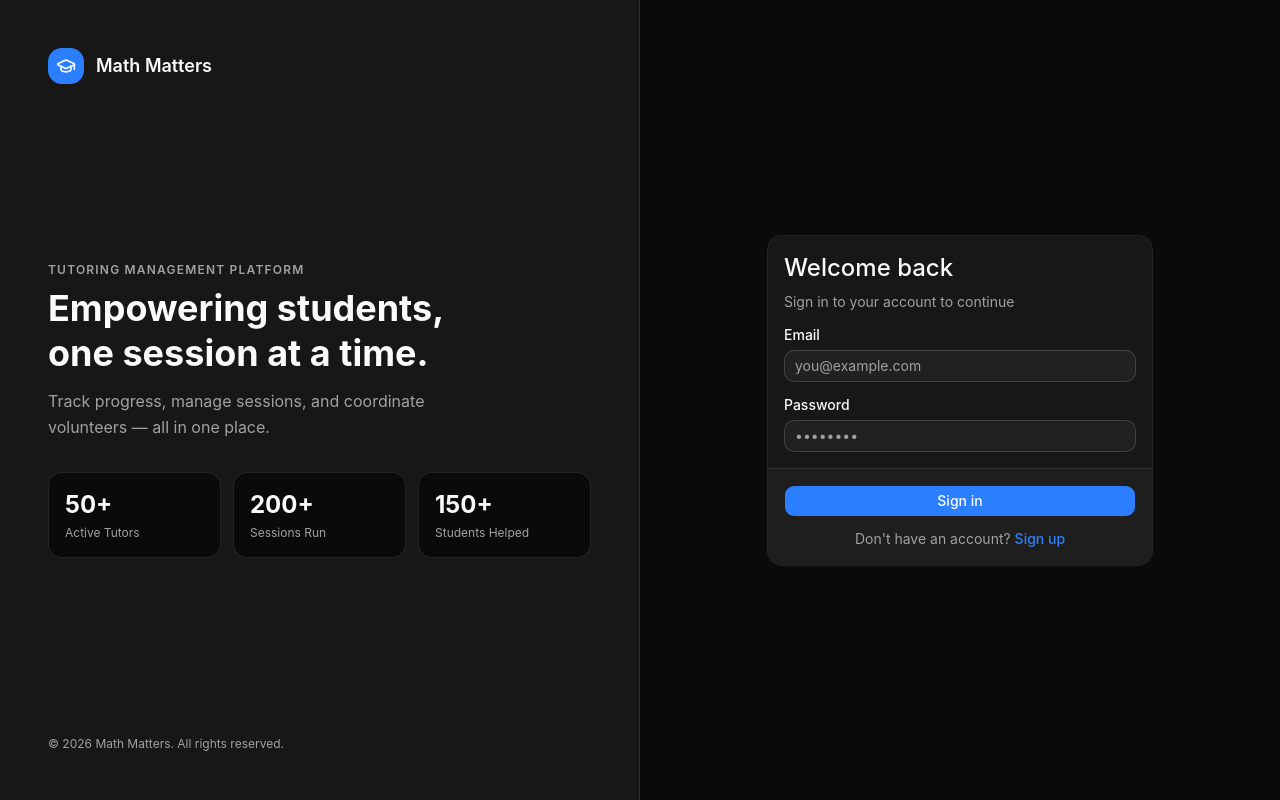
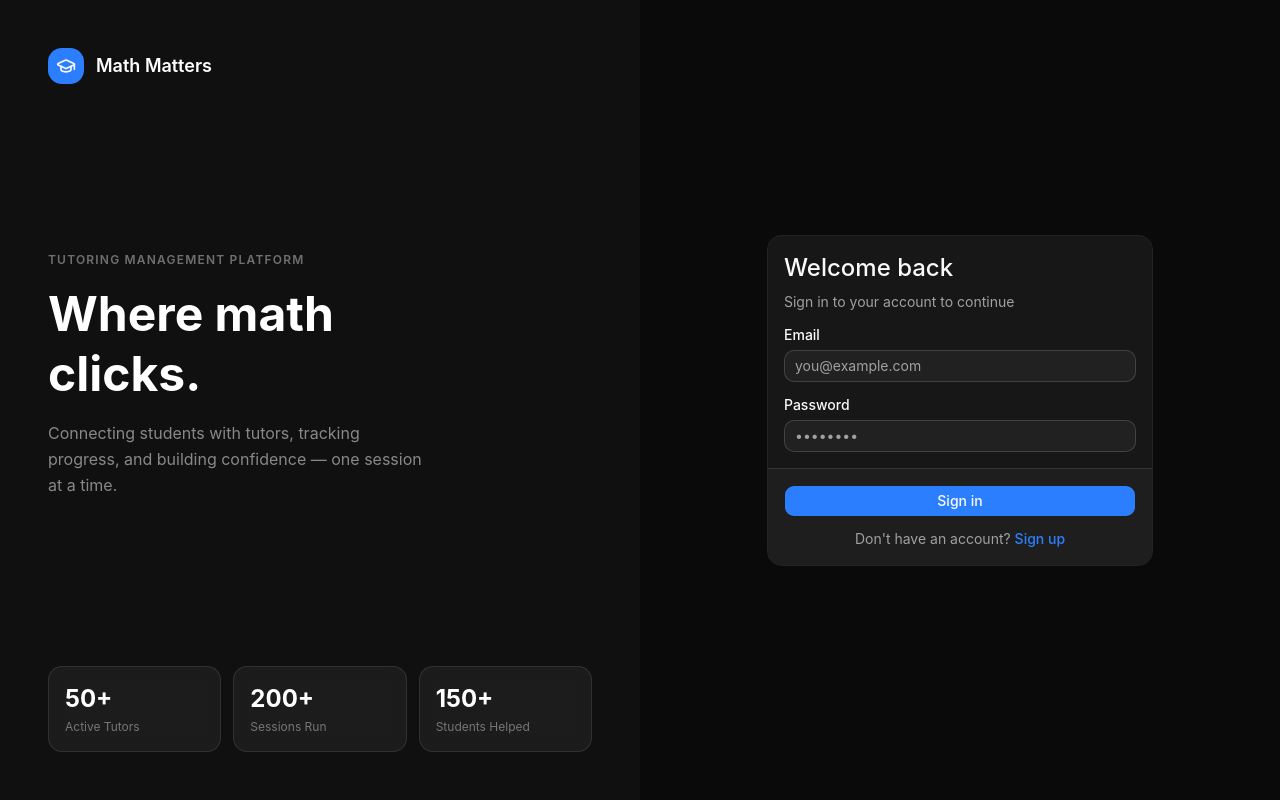
Before and after one commit to TangoGone/math-matters-app, a Next.js app: page /auth/login in a window 1280 px wide. Built offline with nearby package versions, Linux system fonts and the light colour scheme; no server answers.

Commit message:
animated math symbols on signup page

```diff
--- a/app/auth/login/page.tsx
+++ b/app/auth/login/page.tsx
@@ -10,6 +10,29 @@ import { Card, CardContent, CardDescription, CardFooter, CardHeader, CardTitle }
 import { Loader2, GraduationCap } from "lucide-react"
 
 export const dynamic = 'force-dynamic'
+
+const MATH_SYMBOLS = [
+  { symbol: "∫", x: 8, y: 15, size: 48, duration: 18, delay: 0 },
+  { symbol: "π", x: 20, y: 70, size: 36, duration: 22, delay: 2 },
+  { symbol: "∑", x: 55, y: 20, size: 42, duration: 20, delay: 4 },
+  { symbol: "√", x: 75, y: 60, size: 38, duration: 25, delay: 1 },
+  { symbol: "x²", x: 40, y: 45, size: 30, duration: 17, delay: 6 },
+  { symbol: "∞", x: 85, y: 30, size: 44, duration: 23, delay: 3 },
+  { symbol: "θ", x: 15, y: 88, size: 32, duration: 19, delay: 8 },
+  { symbol: "Δ", x: 65, y: 80, size: 40, duration: 21, delay: 5 },
+  { symbol: "≠", x: 30, y: 35, size: 34, duration: 24, delay: 7 },
+  { symbol: "λ", x: 90, y: 75, size: 36, duration: 16, delay: 2 },
+  { symbol: "±", x: 48, y: 88, size: 38, duration: 20, delay: 9 },
+  { symbol: "∂", x: 72, y: 12, size: 32, duration: 26, delay: 4 },
+  { symbol: "α", x: 5, y: 50, size: 30, duration: 18, delay: 11 },
+  { symbol: "β", x: 35, y: 65, size: 34, duration: 22, delay: 6 },
+  { symbol: "∇", x: 60, y: 45, size: 40, duration: 19, delay: 13 },
+  { symbol: "∈", x: 25, y: 10, size: 28, duration: 23, delay: 3 },
+  { symbol: "∏", x: 80, y: 50, size: 36, duration: 21, delay: 10 },
+  { symbol: "≈", x: 50, y: 5, size: 32, duration: 17, delay: 8 },
+  { symbol: "φ", x: 12, y: 35, size: 38, duration: 25, delay: 1 },
+  { symbol: "ω", x: 42, y: 75, size: 30, duration: 20, delay: 14 },
+]
 
 export default function LoginPage() {
   const router = useRouter()
@@ -62,48 +85,79 @@ export default function LoginPage() {
 
   return (
     <div className="min-h-screen grid lg:grid-cols-2 bg-background">
-      {/* Left branding panel */}
-      <div className="hidden lg:flex flex-col justify-between p-12 bg-card border-r border-border">
-        <div className="flex items-center gap-3">
+      {/* Left panel — animated math background */}
+      <div className="hidden lg:flex relative flex-col justify-between p-12 overflow-hidden bg-[oklch(0.175_0_0)]">
+
+        {/* Animated symbols */}
+        <div className="absolute inset-0 pointer-events-none select-none">
+          <style>{`
+            @keyframes floatDrift {
+              0%   { transform: translateY(0px) translateX(0px) rotate(0deg); opacity: 0; }
+              10%  { opacity: 1; }
+              45%  { transform: translateY(-28px) translateX(12px) rotate(4deg); opacity: 0.18; }
+              55%  { transform: translateY(-32px) translateX(8px) rotate(-2deg); opacity: 0.18; }
+              90%  { opacity: 1; }
+              100% { transform: translateY(0px) translateX(0px) rotate(0deg); opacity: 0; }
+            }
+          `}</style>
+          {MATH_SYMBOLS.map((item, i) => (
+            <span
+              key={i}
+              style={{
+                position: "absolute",
+                left: `${item.x}%`,
+                top: `${item.y}%`,
+                fontSize: `${item.size}px`,
+                animation: `floatDrift ${item.duration}s ease-in-out ${item.delay}s infinite`,
+                color: "white",
+                fontWeight: 300,
+                lineHeight: 1,
+                opacity: 0,
+                userSelect: "none",
+              }}
+            >
+              {item.symbol}
+            </span>
+          ))}
+        </div>
+
+        {/* Logo */}
+        <div className="relative z-10 flex items-center gap-3">
           <div className="w-9 h-9 rounded-xl bg-primary flex items-center justify-center">
             <GraduationCap className="w-5 h-5 text-primary-foreground" />
           </div>
-          <span className="font-semibold text-lg text-foreground">Math Matters</span>
+          <span className="font-semibold text-lg text-white">Math Matters</span>
         </div>
 
-        <div className="space-y-6">
-          <div className="space-y-2">
-            <p className="text-xs font-semibold uppercase tracking-widest text-muted-foreground">
+        {/* Center text */}
+        <div className="relative z-10 space-y-4">
+          <p className="text-xs font-semibold uppercase tracking-widest text-white/40">
             Tutoring Management Platform
           </p>
-            <h2 className="text-4xl font-bold text-foreground leading-tight">
-              Empowering students,<br />one session at a time.
+          <h2 className="text-5xl font-bold text-white leading-tight">
+            Where math<br />clicks.
           </h2>
-            <p className="text-muted-foreground text-base leading-relaxed max-w-sm pt-1">
-              Track progress, manage sessions, and coordinate volunteers — all in one place.
+          <p className="text-white/50 text-base leading-relaxed max-w-sm">
+            Connecting students with tutors, tracking progress, and building confidence — one session at a time.
           </p>
         </div>
 
-          <div className="grid grid-cols-3 gap-3 pt-2">
+        {/* Stats */}
+        <div className="relative z-10 grid grid-cols-3 gap-3">
           {[
             { label: "Active Tutors", value: "50+" },
             { label: "Sessions Run", value: "200+" },
             { label: "Students Helped", value: "150+" },
           ].map((stat) => (
-              <div key={stat.label} className="rounded-xl border border-border bg-background p-4">
-                <p className="text-2xl font-bold text-foreground">{stat.value}</p>
-                <p className="text-muted-foreground text-xs mt-1">{stat.label}</p>
+            <div key={stat.label} className="rounded-xl border border-white/10 bg-white/5 p-4 backdrop-blur-sm">
+              <p className="text-2xl font-bold text-white">{stat.value}</p>
+              <p className="text-white/40 text-xs mt-1">{stat.label}</p>
             </div>
           ))}
         </div>
       </div>
 
-        <p className="text-muted-foreground text-xs">
-          © {new Date().getFullYear()} Math Matters. All rights reserved.
-        </p>
-      </div>
-
-      {/* Right form panel */}
+      {/* Right panel — form */}
       <div className="flex flex-col items-center justify-center px-6 py-12">
         {/* Mobile logo */}
         <div className="flex lg:hidden items-center gap-3 mb-8">
@@ -114,7 +168,7 @@ export default function LoginPage() {
         </div>
 
         <div className="w-full max-w-sm">
-          <Card className="border-border">
+          <Card>
             <CardHeader className="space-y-1">
               <CardTitle className="text-2xl">Welcome back</CardTitle>
               <CardDescription>Sign in to your account to continue</CardDescription>
--- a/app/auth/signup/page.tsx
+++ b/app/auth/signup/page.tsx
@@ -8,9 +8,32 @@ import { Button } from "@/components/ui/button"
 import { Input } from "@/components/ui/input"
 import { Label } from "@/components/ui/label"
 import { Card, CardContent, CardDescription, CardFooter, CardHeader, CardTitle } from "@/components/ui/card"
-import { Loader2, Check } from "lucide-react"
+import { Loader2, GraduationCap, Check } from "lucide-react"
 
 export const dynamic = 'force-dynamic'
+
+const MATH_SYMBOLS = [
+  { symbol: "∫", x: 8, y: 15, size: 48, duration: 18, delay: 0 },
+  { symbol: "π", x: 20, y: 70, size: 36, duration: 22, delay: 2 },
+  { symbol: "∑", x: 55, y: 20, size: 42, duration: 20, delay: 4 },
+  { symbol: "√", x: 75, y: 60, size: 38, duration: 25, delay: 1 },
+  { symbol: "x²", x: 40, y: 45, size: 30, duration: 17, delay: 6 },
+  { symbol: "∞", x: 85, y: 30, size: 44, duration: 23, delay: 3 },
+  { symbol: "θ", x: 15, y: 88, size: 32, duration: 19, delay: 8 },
+  { symbol: "Δ", x: 65, y: 80, size: 40, duration: 21, delay: 5 },
+  { symbol: "≠", x: 30, y: 35, size: 34, duration: 24, delay: 7 },
+  { symbol: "λ", x: 90, y: 75, size: 36, duration: 16, delay: 2 },
+  { symbol: "±", x: 48, y: 88, size: 38, duration: 20, delay: 9 },
+  { symbol: "∂", x: 72, y: 12, size: 32, duration: 26, delay: 4 },
+  { symbol: "α", x: 5, y: 50, size: 30, duration: 18, delay: 11 },
+  { symbol: "β", x: 35, y: 65, size: 34, duration: 22, delay: 6 },
+  { symbol: "∇", x: 60, y: 45, size: 40, duration: 19, delay: 13 },
+  { symbol: "∈", x: 25, y: 10, size: 28, duration: 23, delay: 3 },
+  { symbol: "∏", x: 80, y: 50, size: 36, duration: 21, delay: 10 },
+  { symbol: "≈", x: 50, y: 5, size: 32, duration: 17, delay: 8 },
+  { symbol: "φ", x: 12, y: 35, size: 38, duration: 25, delay: 1 },
+  { symbol: "ω", x: 42, y: 75, size: 30, duration: 20, delay: 14 },
+]
 
 export default function SignupPage() {
   const router = useRouter()
@@ -93,20 +116,121 @@ export default function SignupPage() {
     }
   }
 
+  const currentStepIndex = step === "parent" ? 1 : ["account", "claim", "survey"].indexOf(step)
+
   return (
-    <div className="min-h-screen flex items-center justify-center bg-background px-4">
-      <div className="w-full max-w-sm space-y-6">
-        <div className="flex flex-col items-center gap-2 text-center">
-          <div className="w-10 h-10 rounded-lg bg-primary flex items-center justify-center">
-            <span className="text-primary-foreground font-bold text-sm">M</span>
-          </div>
-          <h1 className="text-xl font-semibold text-foreground">Math Matters</h1>
+    <div className="min-h-screen grid lg:grid-cols-2 bg-background">
+
+      {/* Left panel — animated math background */}
+      <div className="hidden lg:flex relative flex-col justify-between p-12 overflow-hidden bg-[oklch(0.175_0_0)]">
+
+        {/* Animated symbols */}
+        <div className="absolute inset-0 pointer-events-none select-none">
+          <style>{`
+            @keyframes floatDrift {
+              0%   { transform: translateY(0px) translateX(0px) rotate(0deg); opacity: 0; }
+              10%  { opacity: 1; }
+              45%  { transform: translateY(-28px) translateX(12px) rotate(4deg); opacity: 0.18; }
+              55%  { transform: translateY(-32px) translateX(8px) rotate(-2deg); opacity: 0.18; }
+              90%  { opacity: 1; }
+              100% { transform: translateY(0px) translateX(0px) rotate(0deg); opacity: 0; }
+            }
+          `}</style>
+          {MATH_SYMBOLS.map((item, i) => (
+            <span
+              key={i}
+              style={{
+                position: "absolute",
+                left: `${item.x}%`,
+                top: `${item.y}%`,
+                fontSize: `${item.size}px`,
+                animation: `floatDrift ${item.duration}s ease-in-out ${item.delay}s infinite`,
+                color: "white",
+                fontWeight: 300,
+                lineHeight: 1,
+                opacity: 0,
+                userSelect: "none",
+              }}
+            >
+              {item.symbol}
+            </span>
+          ))}
         </div>
 
+        {/* Logo */}
+        <div className="relative z-10 flex items-center gap-3">
+          <div className="w-9 h-9 rounded-xl bg-primary flex items-center justify-center">
+            <GraduationCap className="w-5 h-5 text-primary-foreground" />
+          </div>
+          <span className="font-semibold text-lg text-white">Math Matters</span>
+        </div>
+
+        {/* Center content */}
+        <div className="relative z-10 space-y-8">
+          <div className="space-y-3">
+            <p className="text-xs font-semibold uppercase tracking-widest text-white/40">
+              Getting started
+            </p>
+            <h2 className="text-5xl font-bold text-white leading-tight">
+              Join the Math<br />Matters community.
+            </h2>
+            <p className="text-white/50 text-base leading-relaxed max-w-sm">
+              Create your account, claim your profile, and get started in minutes.
+            </p>
+          </div>
+
+          {/* Step indicators */}
+          <div className="space-y-4">
+            {[
+              { label: "Create your account", desc: "Enter your email and password" },
+              { label: "Claim your profile", desc: "Find your name in the roster" },
+              { label: "Quick survey", desc: "Tell us a bit about yourself" },
+            ].map((item, i) => {
+              const done = i < currentStepIndex
+              const active = i === currentStepIndex
+              return (
+                <div key={i} className="flex items-start gap-4">
+                  <div className={`w-8 h-8 rounded-full flex items-center justify-center text-xs font-bold shrink-0 mt-0.5 border transition-colors ${
+                    done
+                      ? "bg-primary border-primary text-primary-foreground"
+                      : active
+                        ? "border-primary text-primary bg-primary/10"
+                        : "border-white/20 text-white/30"
+                  }`}>
+                    {done ? <Check className="w-4 h-4" /> : i + 1}
+                  </div>
+                  <div>
+                    <p className={`text-sm font-medium ${active ? "text-white" : "text-white/50"}`}>
+                      {item.label}
+                    </p>
+                    <p className="text-white/30 text-xs mt-0.5">{item.desc}</p>
+                  </div>
+                </div>
+              )
+            })}
+          </div>
+        </div>
+
+        <p className="relative z-10 text-white/20 text-xs">
+          © {new Date().getFullYear()} Math Matters. All rights reserved.
+        </p>
+      </div>
+
+      {/* Right form panel */}
+      <div className="flex flex-col items-center justify-center px-6 py-12">
+        {/* Mobile logo */}
+        <div className="flex lg:hidden items-center gap-3 mb-8">
+          <div className="w-9 h-9 rounded-xl bg-primary flex items-center justify-center">
+            <GraduationCap className="w-5 h-5 text-primary-foreground" />
+          </div>
+          <span className="font-semibold text-lg text-foreground">Math Matters</span>
+        </div>
+
+        <div className="w-full max-w-sm">
           {step === "account" && (
             <Card>
-            <CardHeader>
-              <CardTitle>Create account</CardTitle>
+              <CardHeader className="space-y-1">
+                <CardTitle className="text-2xl">Create account</CardTitle>
                 <CardDescription>Enter your details to get started</CardDescription>
               </CardHeader>
 
@@ -121,7 +245,6 @@ export default function SignupPage() {
                     onChange={(e) => setEmail(e.target.value)}
                   />
                 </div>
-
                 <div className="space-y-2">
                   <Label htmlFor="password">Password</Label>
                   <Input
@@ -132,7 +255,6 @@ export default function SignupPage() {
                     onChange={(e) => setPassword(e.target.value)}
                   />
                 </div>
-
                 <div className="space-y-2">
                   <Label htmlFor="confirm-password">Confirm password</Label>
                   <Input
@@ -153,9 +275,7 @@ export default function SignupPage() {
               </CardContent>
 
               <CardFooter className="flex flex-col gap-3">
-              <Button className="w-full" onClick={handleAccountStep}>
-                Continue
-              </Button>
+                <Button className="w-full" onClick={handleAccountStep}>Continue</Button>
                 <p className="text-sm text-center text-muted-foreground">
                   Already have an account?{" "}
                   <a href="/auth/login" className="text-primary hover:underline font-medium">Sign in</a>
@@ -166,8 +286,8 @@ export default function SignupPage() {
 
           {step === "claim" && (
             <Card>
-            <CardHeader>
-              <CardTitle>Claim your profile</CardTitle>
+              <CardHeader className="space-y-1">
+                <CardTitle className="text-2xl">Claim your profile</CardTitle>
                 <CardDescription>Search for your name in our roster</CardDescription>
               </CardHeader>
 
@@ -180,12 +300,12 @@ export default function SignupPage() {
                     onKeyDown={(e) => e.key === "Enter" && handleSearch()}
                   />
                   <Button variant="outline" onClick={handleSearch} disabled={loading}>
-                  Search
+                    {loading ? <Loader2 className="w-4 h-4 animate-spin" /> : "Search"}
                   </Button>
                 </div>
 
                 {results.length > 0 && (
-                <div className="border rounded-md overflow-hidden divide-y">
+                  <div className="border border-border rounded-md overflow-hidden divide-y divide-border">
                     {results.map((profile) => (
                       <button
                         key={profile.id}
@@ -198,7 +318,9 @@ export default function SignupPage() {
                       >
                         <div>
                           <p className="font-medium text-foreground">{profile.full_name}</p>
-                        <p className="text-muted-foreground text-xs capitalize mt-0.5">{profile.role || "Unassigned"}</p>
+                          <p className="text-muted-foreground text-xs capitalize mt-0.5">
+                            {profile.role || "Unassigned"}
+                          </p>
                         </div>
                         {selectedProfile?.id === profile.id && (
                           <Check className="w-4 h-4 text-primary shrink-0" />
@@ -209,7 +331,7 @@ export default function SignupPage() {
                 )}
 
                 {results.length === 0 && search && !loading && (
-                <p className="text-sm text-muted-foreground text-center py-3">
+                  <p className="text-sm text-muted-foreground text-center py-2">
                     No unclaimed profiles found. Contact an administrator.
                   </p>
                 )}
@@ -228,10 +350,7 @@ export default function SignupPage() {
                   disabled={loading || !selectedProfile}
                 >
                   {loading ? (
-                  <>
-                    <Loader2 className="w-4 h-4 animate-spin" />
-                    Working...
-                  </>
+                    <><Loader2 className="w-4 h-4 animate-spin mr-2" />Working...</>
                   ) : "Continue"}
                 </Button>
                 <Button variant="ghost" className="w-full" onClick={() => setStep("account")}>
@@ -243,8 +362,8 @@ export default function SignupPage() {
 
           {step === "parent" && (
             <Card>
-            <CardHeader>
-              <CardTitle>One more thing</CardTitle>
+              <CardHeader className="space-y-1">
+                <CardTitle className="text-2xl">One more thing</CardTitle>
                 <CardDescription>Who's setting up this account?</CardDescription>
               </CardHeader>
 
@@ -252,17 +371,23 @@ export default function SignupPage() {
                 <button
                   onClick={() => setIsParent(true)}
                   className={`w-full text-left rounded-lg border p-4 text-sm transition-colors ${
-                  isParent === true ? "border-primary bg-primary/5" : "hover:bg-accent"
+                    isParent === true
+                      ? "border-primary bg-primary/5"
+                      : "border-border hover:bg-accent"
                   }`}
                 >
                   <p className="font-medium text-foreground">I'm a parent or guardian</p>
-                <p className="text-muted-foreground text-xs mt-0.5">Setting this up on behalf of {selectedProfile?.full_name}</p>
+                  <p className="text-muted-foreground text-xs mt-0.5">
+                    Setting this up on behalf of {selectedProfile?.full_name}
+                  </p>
                 </button>
 
                 <button
                   onClick={() => setIsParent(false)}
                   className={`w-full text-left rounded-lg border p-4 text-sm transition-colors ${
-                  isParent === false ? "border-primary bg-primary/5" : "hover:bg-accent"
+                    isParent === false
+                      ? "border-primary bg-primary/5"
+                      : "border-border hover:bg-accent"
                   }`}
                 >
                   <p className="font-medium text-foreground">I'm the student</p>
@@ -283,10 +408,7 @@ export default function SignupPage() {
                   disabled={isParent === null || loading}
                 >
                   {loading ? (
-                  <>
-                    <Loader2 className="w-4 h-4 animate-spin" />
-                    Creating account...
-                  </>
+                    <><Loader2 className="w-4 h-4 animate-spin mr-2" />Creating account...</>
                   ) : "Continue"}
                 </Button>
                 <Button variant="ghost" className="w-full" onClick={() => setStep("claim")}>
@@ -298,8 +420,8 @@ export default function SignupPage() {
 
           {step === "survey" && selectedProfile && (
             <Card>
-            <CardHeader>
-              <CardTitle>Just a few questions</CardTitle>
+              <CardHeader className="space-y-1">
+                <CardTitle className="text-2xl">Just a few questions</CardTitle>
                 <CardDescription>
                   This helps us pair {isParent ? "your child" : "you"} with the right{" "}
                   {selectedProfile.role === "tutor" ? "students" : "tutor"}.
@@ -316,7 +438,11 @@ export default function SignupPage() {
               </CardContent>
 
               <CardFooter>
-              <Button variant="ghost" className="w-full" onClick={() => router.push("/auth/pending")}>
+                <Button
+                  variant="ghost"
+                  className="w-full"
+                  onClick={() => router.push("/auth/pending")}
+                >
                   Skip for now
                 </Button>
               </CardFooter>
@@ -324,5 +450,6 @@ export default function SignupPage() {
           )}
         </div>
       </div>
+    </div>
   )
 }
```
Lines whose indentation alone changed are shown as unchanged.
